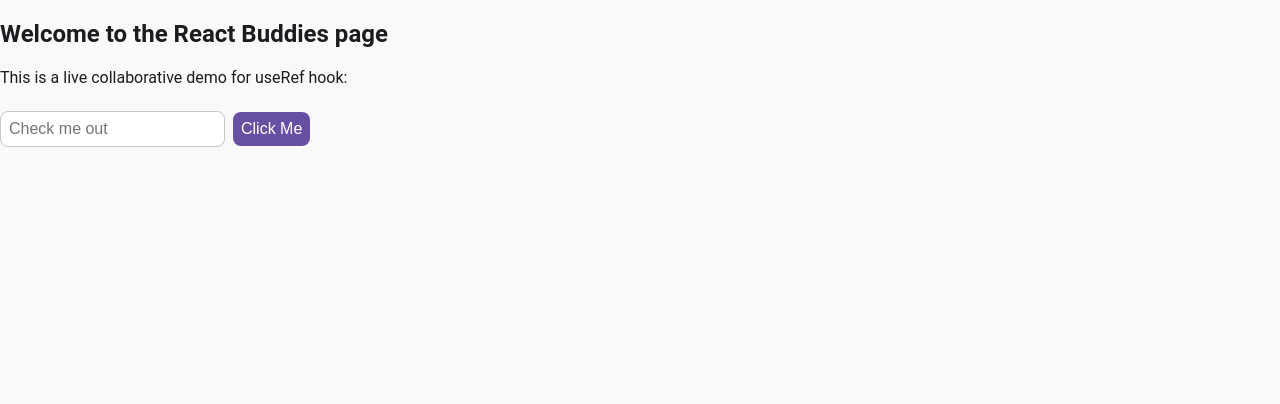
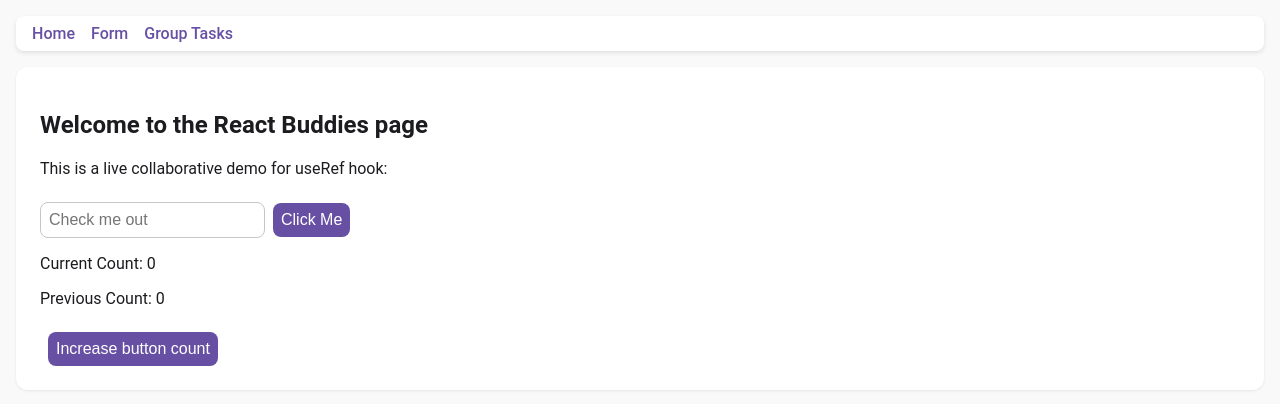
Before and after one commit to Moringa-SDF-PT10/react-buddies, a React (Vite) app: page /form in a window 1280 px wide. Shown: the top 404 px of the page. Built offline with nearby package versions, Linux system fonts and the light colour scheme.

Commit message:
final: lecture notes

```diff
--- /dev/null
+++ b/src/components/Form.jsx
@@ -0,0 +1,27 @@
+import { useEffect, useState } from "react"
+
+export default function Form(){
+
+    const [email, setEmail] = useState('')
+    const [submitted, setSubmitted] = useState(false);
+
+    useEffect(() => {
+        if(submitted){
+            alert(`You have submitted email: ${email}`)
+            setSubmitted(false)
+        }
+    }, [submitted, email]) // React will render on every character change. BONUS: Improve this approach
+
+    return (
+        <div>
+            <h2>This is our controlled form</h2>
+            <form onSubmit={(e) => {
+                e.preventDefault();
+                setSubmitted(true);
+            }}>
+                <input value={email} onChange={(e) => setEmail(e.target.value)} />
+                <button type="submit">Submit</button>
+            </form>
+        </div>
+    )
+}
--- a/src/components/Home.jsx
+++ b/src/components/Home.jsx
@@ -1,10 +1,36 @@
+import { useEffect, useRef, useState } from "react"
+
 export default function Home(){
+
+    const [count, setCount] = useState(0);
+    const prevCount = useRef(0)
+
+    const inputRef = useRef(null)
+
+    const handleClick = () => {
+        inputRef.current?.focus()
+    }
+
+    const increaseCount = () => {
+        setCount(count + 1)
+    }
+
+    useEffect(() => {
+        prevCount.current = count
+    }, [count])
+
     return (
         <div>
             <h2>Welcome to the React Buddies page</h2>
             <p>This is a live collaborative demo for useRef hook:</p>
-            <input placeholder="Check me out" />
-            <button>Click Me</button>
+            <input ref={inputRef} placeholder="Check me out" />
+            <button onClick={handleClick}>Click Me</button>
+            <div>
+                <p>Current Count: {count}</p>
+                <p>Previous Count: {prevCount.current}</p>
+            <button onClick={increaseCount} >Increase button count</button>
+            </div>
+
         </div>
     )
 }
--- a/src/components/app/App.jsx
+++ b/src/components/app/App.jsx
@@ -1,3 +1,5 @@
+import { Link, Routes, Route } from 'react-router-dom'
+import Form from '../Form'
 import Home from '../Home'
 import TaskList from '../TaskList'
 import './App.css'
@@ -6,9 +8,19 @@ function App() {
 
   return (
     <>
-      <div>
-        <Home/>
-        {/* <TaskList/> */}
+      <div className='app-container'>
+        <nav className='app-nav'>
+          <Link to={"/"}>Home</Link>
+          <Link to={"/form"}>Form</Link>
+          <Link to={"/tasks"}>Group Tasks</Link>
+        </nav>
+        <main className='app-main'>
+          <Routes>
+            <Route path='/' element={ <Home/>} />
+            <Route path='/form' element={ <Form/>} />
+            <Route path='/tasks' element={ <TaskList/>} />
+          </Routes>
+        </main>
       </div>
     </>
   )
```
Also changed, not shown: src/main.jsx (+5 -5 lines).
